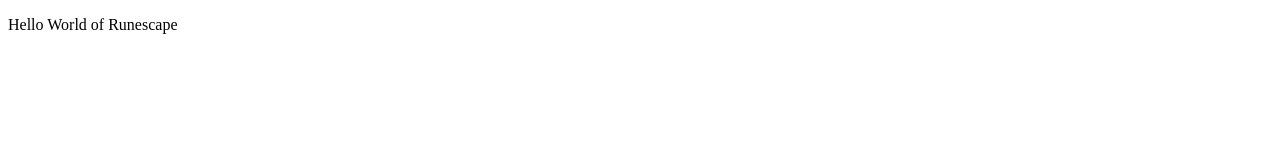
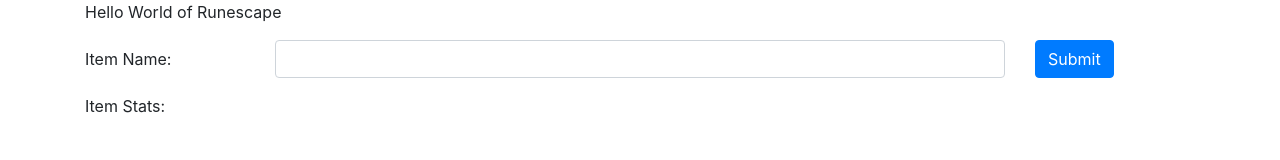
Before and after one commit to Matthew-Hubbard/cs465_final_project_osrs, a plain HTML site: page index.html in a window 1280 px wide. Drawn offline with nearby package versions, Linux system fonts and the light colour scheme.

Commit message:
Made an input field for item name. Made submit button that calls loadItem(). Implemented loadItem() using jquery to update div '#itemResults' with the name of the item.

```diff
--- a/index.html
+++ b/index.html
@@ -1,11 +1,47 @@
 <!DOCTYPE html>
 <html lang="en">
 <head>
-    <meta charset="UTF-8">
+    <meta http-equiv="Content-Type" content="text/html; charset=UTF-8" />
+    <meta name="viewport" content="width=device-width, initial-scale=1, user-scalable=0" />
+
+    <script type="text/javascript" src="https://cdnjs.cloudflare.com/ajax/libs/jquery/3.3.1/jquery.min.js"></script>
+
+    <link rel="stylesheet" type="text/css" href="https://cdnjs.cloudflare.com/ajax/libs/twitter-bootstrap/4.1.0/css/bootstrap.min.css" />
+    <script type="text/javascript" src="https://cdnjs.cloudflare.com/ajax/libs/twitter-bootstrap/4.1.0/js/bootstrap.min.js"></script>
+
+    <script type="text/javascript" src="itemLookup.js"></script>
+    <script type="text/javascript" src="characterLookup.js"></script>
+
+<!--    https://github.com/atjeff/Osrs-Wrapper#readme -->
+    <script>
+        // var request = require('request');
+        // const osrs = require("osrs-wrapper");
+    </script>
+
     <title>Old School Runescape</title>
     <link rel="stylesheet" href="styleSheet.css"> <!-- import the .css -->
 </head>
 <body>
-    <p>Hello World of Runescape</p>
+    <div class="container">
+        <p>Hello World of Runescape</p>
+        <form>
+            <div class="form-group row">
+                <label class="col-sm-2 col-form-label">Item Name:</label>
+                <div class="col-sm-8">
+                    <input type="text" class="form-control" id="itemInput">
+                </div>
+                <div class="col-sm-2">
+                    <button type="button" class="btn btn-primary" onclick="loadItem()">Submit</button>
+                </div>
+            </div>
+        </form>
+
+        <p>Item Stats: </p>
+        <div class="row">
+            <div class="col-lg-8" id="itemResults">
+<!--                <script>loadItem()</script>-->
+            </div>
+        </div>
+    </div>
 </body>
 </html>
--- a/itemLookup.js
+++ b/itemLookup.js
@@ -0,0 +1,15 @@
+function loadItem(){
+    console.log("Trying to grab item...");
+    $('#itemResults').html("<p>Looking up... </p>");
+    let itemName = $('#itemInput').val();
+    let htmlStr = "";
+    if(itemName === '') {
+        htmlStr += "<p>Please enter an item.</p>";
+    }
+    else {
+        // htmlStr += "<p>" + osrs.ge.getItem(itemName) + "</p>";
+        htmlStr += "<p>" + itemName + "</p>";
+    }
+
+    $('#itemResults').html(htmlStr);
+}
```
